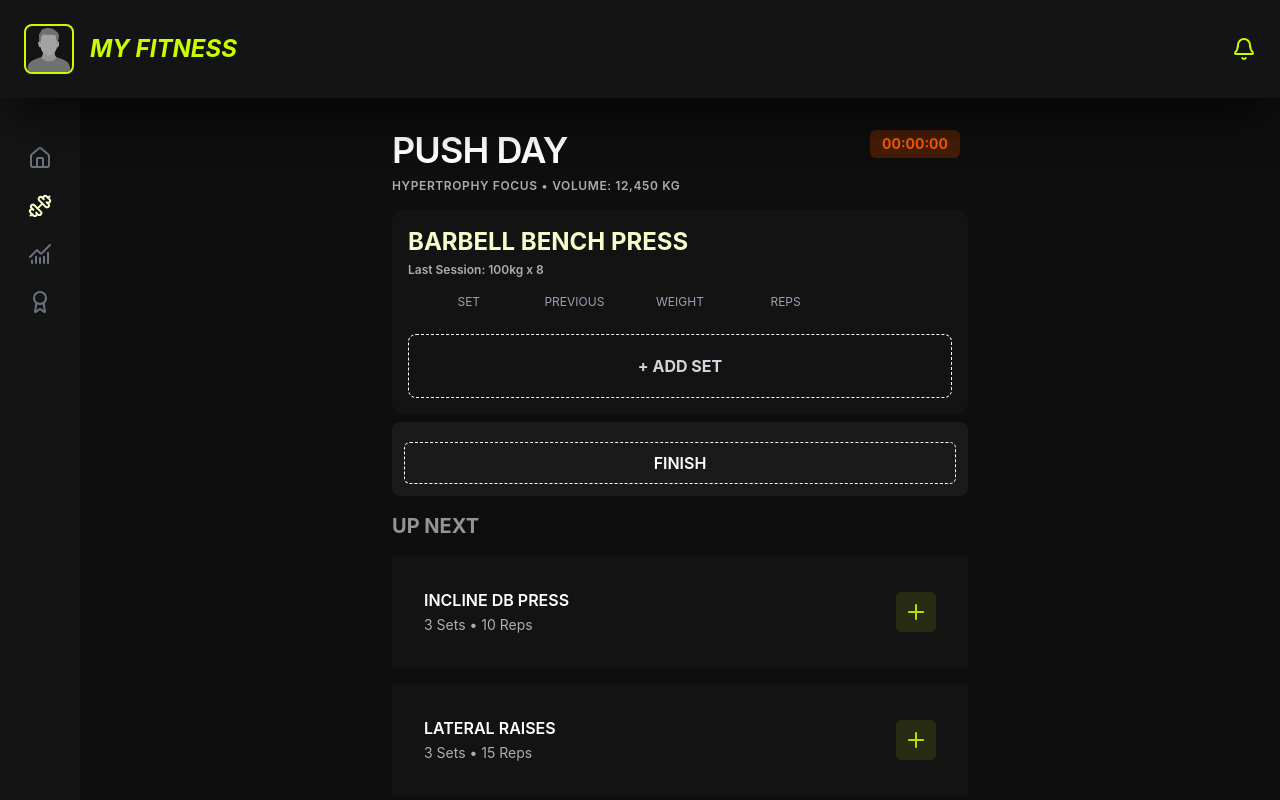
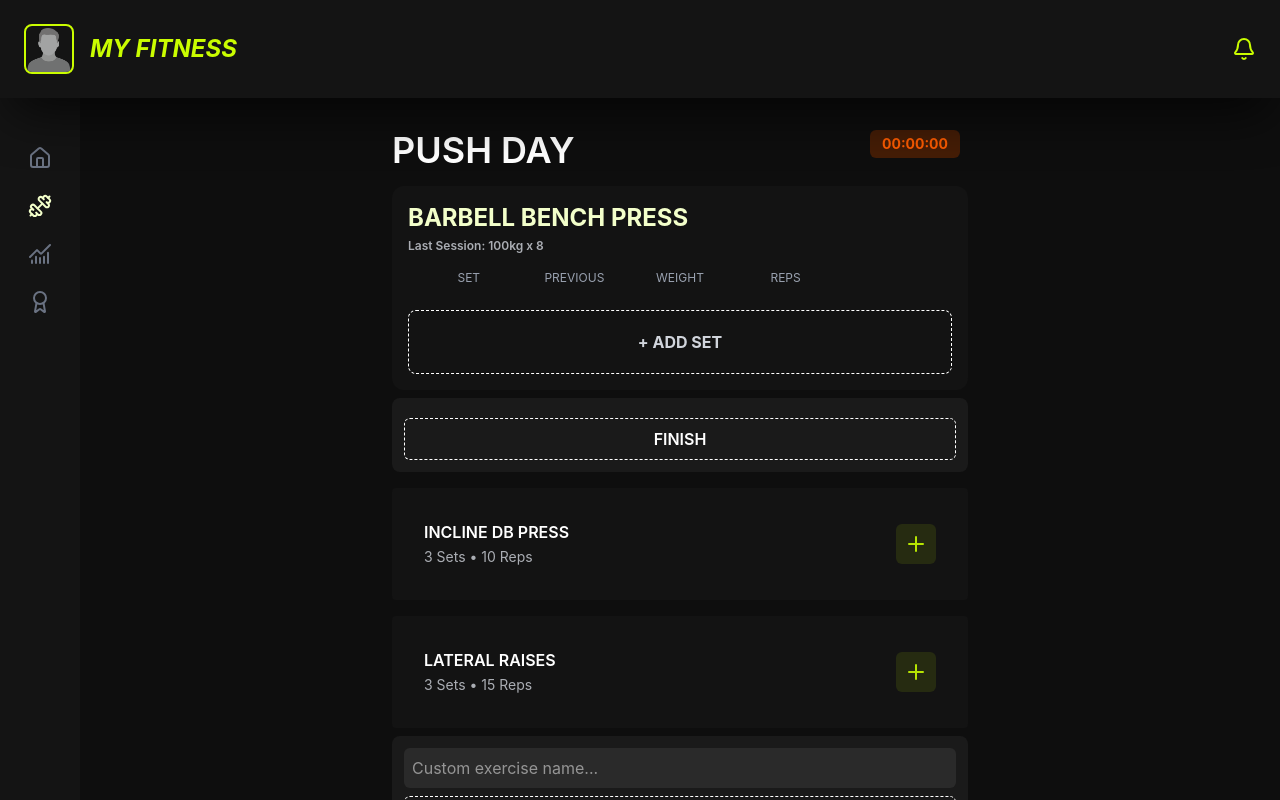
Before and after one commit to LuisAguiarGIT/myFitness, a Next.js app: page /WorkoutLog in a window 1280 px wide. Built offline with nearby package versions, Linux system fonts and the light colour scheme.

Commit message:
Exporting to hooks

```diff
--- a/src/app/WorkoutLog/page.tsx
+++ b/src/app/WorkoutLog/page.tsx
@@ -7,6 +7,8 @@ import Timer from '../../components/Timer';
 import WorkoutTable from '@/components/WorkoutTable';
 import { useState } from 'react';
 import { WorkoutSet, Workout } from '@/types/workout';
+import { useWorkoutTimer } from '../hooks/useWorkoutTimer';
+import { useWorkout } from '../hooks/useWorkout';
 
 export default function WorkoutLog() {
   const exerciseList = [
@@ -14,70 +16,35 @@ export default function WorkoutLog() {
     { name: 'Lateral Raises', sets: 3, reps: 15 },
   ];
 
-  const [workout, setWorkout] = useState<Workout>({
+  const { workout, setWorkout, addCustomExercise, handleSetsChange } =
+    useWorkout({
       name: 'PUSH DAY',
       focus: 'Hypertrophy',
-    exercises: [
-      {
-        id: 1,
-        name: 'Barbell Bench Press',
-        sets: [],
-      },
-    ],
+      exercises: [{ id: 1, name: 'Barbell Bench Press', sets: [] }],
     });
-  const [isRunning, setIsRunning] = useState(false);
+
+  const { seconds, isRunning, toggleTimer } = useWorkoutTimer();
 
   function submitCurrentWorkout() {
-    alert(JSON.stringify(workout));
-  }
+    const payload = {
+      ...workout,
+      durationSeconds: seconds,
+    };
 
-  function addCustomExercise(name: string) {
-    setWorkout((prev) => ({
-      ...prev,
-      exercises: [
-        ...prev.exercises,
-        {
-          id: Date.now(),
-          name,
-          sets: [],
-          custom: true,
-        },
-      ],
-    }));
-  }
-
-  function handleSetsChange(exerciseId: number, sets: WorkoutSet[]) {
-    setWorkout((prev) => ({
-      ...prev,
-      exercises: prev.exercises.map((ex) =>
-        ex.id === exerciseId ? { ...ex, sets } : ex,
-      ),
-    }));
-  }
-
-  function triggerTimer() {
-    setIsRunning(!isRunning);
+    alert(JSON.stringify(payload));
   }
 
   return (
     <div className="flex justify-center h-screen">
       <div className="w-1/2 bg-[#0E0E0E] text-white">
-        <div className="flex justify-between align-middle mt-2">
-          <h1 className="font-semibold text-4xl tracking-tight">
-            {workout.name}
-          </h1>
-          <div className="relative">
-            <div onClick={triggerTimer} className="inset-0 z-10 cursor-pointer">
-              <Timer isRunning={isRunning} />
+        <div className="flex justify-between mt-2">
+          <h1 className="font-semibold text-4xl">{workout.name}</h1>
+
+          <div onClick={toggleTimer} className="cursor-pointer">
+            <Timer isRunning={isRunning} seconds={seconds} />
           </div>
         </div>
-        </div>
-        <div className="flex text-xs font-semibold tracking-wider pt-2 text-gray-300/80">
-          <span>{workout.focus.toUpperCase()} FOCUS</span>
-          <span className="ml-1 mr-1">•</span>
-          <span>VOLUME: 12,450 KG</span>
-        </div>
-        <div>
+
         {workout.exercises.map((exercise) => (
           <WorkoutTable
             key={exercise.id}
@@ -87,16 +54,12 @@ export default function WorkoutLog() {
         ))}
 
         <SubmitButton submit={submitCurrentWorkout} />
-        </div>
-        <div>
-          <h1 className="mt-4 font-bold text-xl text-[#959393]">UP NEXT</h1>
-        </div>
-        <div>
+
         {exerciseList.map((exercise, i) => (
           <ExerciseCard
             key={i}
             {...exercise}
-              onAdd={() => {
+            onAdd={() =>
               setWorkout((prev) => ({
                 ...prev,
                 exercises: [
@@ -107,12 +70,12 @@ export default function WorkoutLog() {
                     sets: [],
                   },
                 ],
-                }));
-              }}
+              }))
+            }
           />
         ))}
+
         <CustomExerciseCard onAdd={addCustomExercise} />
-        </div>
       </div>
     </div>
   );
--- /dev/null
+++ b/src/app/hooks/useWorkout.ts
@@ -0,0 +1,37 @@
+import { useState } from 'react';
+import { Workout, WorkoutSet } from '@/types/workout';
+
+export function useWorkout(initial: Workout) {
+  const [workout, setWorkout] = useState(initial);
+
+  function addCustomExercise(name: string) {
+    setWorkout((prev) => ({
+      ...prev,
+      exercises: [
+        ...prev.exercises,
+        {
+          id: Date.now(),
+          name,
+          sets: [],
+          custom: true,
+        },
+      ],
+    }));
+  }
+
+  function handleSetsChange(exerciseId: number, sets: WorkoutSet[]) {
+    setWorkout((prev) => ({
+      ...prev,
+      exercises: prev.exercises.map((ex) =>
+        ex.id === exerciseId ? { ...ex, sets } : ex,
+      ),
+    }));
+  }
+
+  return {
+    workout,
+    setWorkout,
+    addCustomExercise,
+    handleSetsChange,
+  };
+}
--- /dev/null
+++ b/src/app/hooks/useWorkoutTimer.ts
@@ -0,0 +1,25 @@
+import { useEffect, useState } from 'react';
+
+export function useWorkoutTimer() {
+  const [seconds, setSeconds] = useState(0);
+  const [isRunning, setIsRunning] = useState(false);
+
+  useEffect(() => {
+    if (!isRunning) return;
+
+    const interval = setInterval(() => {
+      setSeconds((prev) => prev + 1);
+    }, 1000);
+
+    return () => clearInterval(interval);
+  }, [isRunning]);
+
+  const toggleTimer = () => setIsRunning((prev) => !prev);
+
+  return {
+    seconds,
+    isRunning,
+    toggleTimer,
+    setSeconds,
+  };
+}
```
Lines whose indentation alone changed are shown as unchanged.
